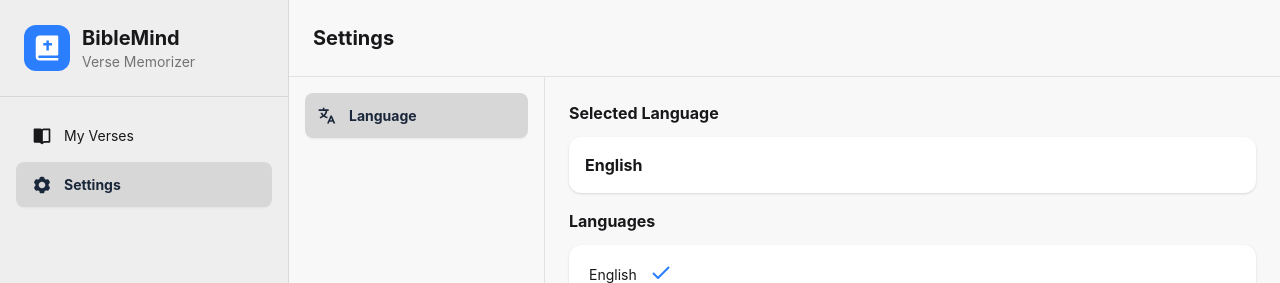
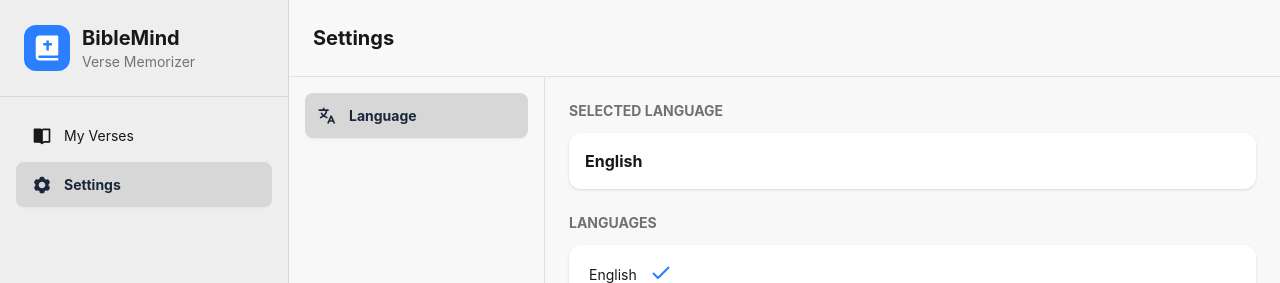
Before and after one commit to vickjavariz/bible-mind, a React (Vite) app: page /settings/language in a window 1280 px wide. Shown: the top 283 px of the page. Built offline with nearby package versions, Linux system fonts and the light colour scheme.

Commit message:
feat: update language settings section titles to match new /verses/new design

```diff
--- a/src/features/settings/views/LanguageView.tsx
+++ b/src/features/settings/views/LanguageView.tsx
@@ -25,14 +25,18 @@ export default function LanguageView() {
 
       <PageContent className="md:pt-6">
         <section>
-          <h2 className="font-bold">{t("language.selectedLanguage")}</h2>
+          <h2 className="font-bold text-sm text-base-content/60">
+            {t("language.selectedLanguage").toUpperCase()}
+          </h2>
           <p className="rounded-xl bg-base-300 h-fit w-full mt-3 p-4 font-bold shadow-sm">
             {selectedLanguage}
           </p>
         </section>
 
         <section>
-          <h2 className="font-bold pt-4">{t("language.languages")}</h2>
+          <h2 className="font-bold text-sm text-base-content/60 pt-6">
+            {t("language.languages").toUpperCase()}
+          </h2>
           <ul className="menu rounded-xl bg-base-300 h-fit w-full py-2 mt-3 shadow-sm">
             {Object.entries(LANGUAGES).map(([code, config]) => (
               <li key={code}>
```
